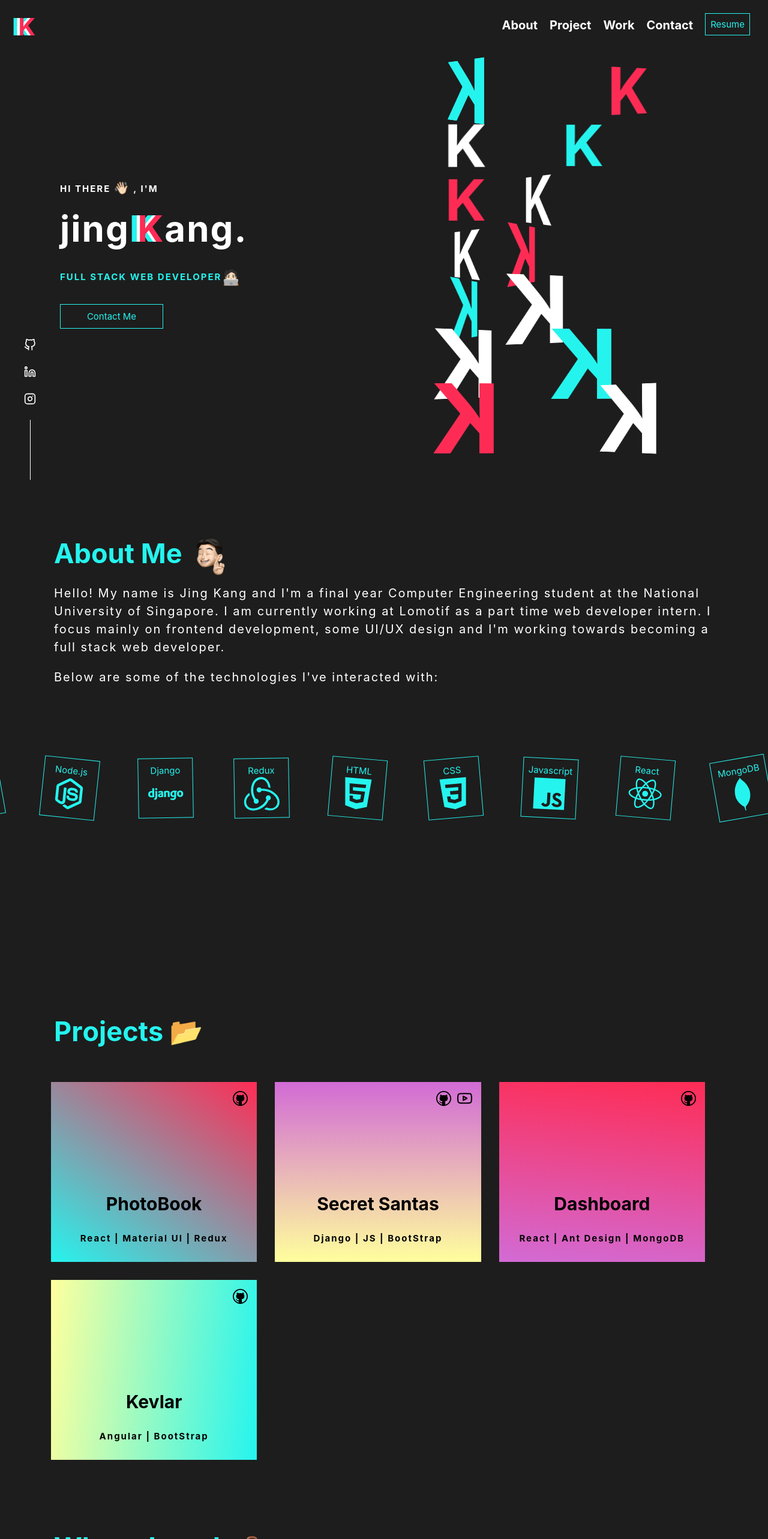
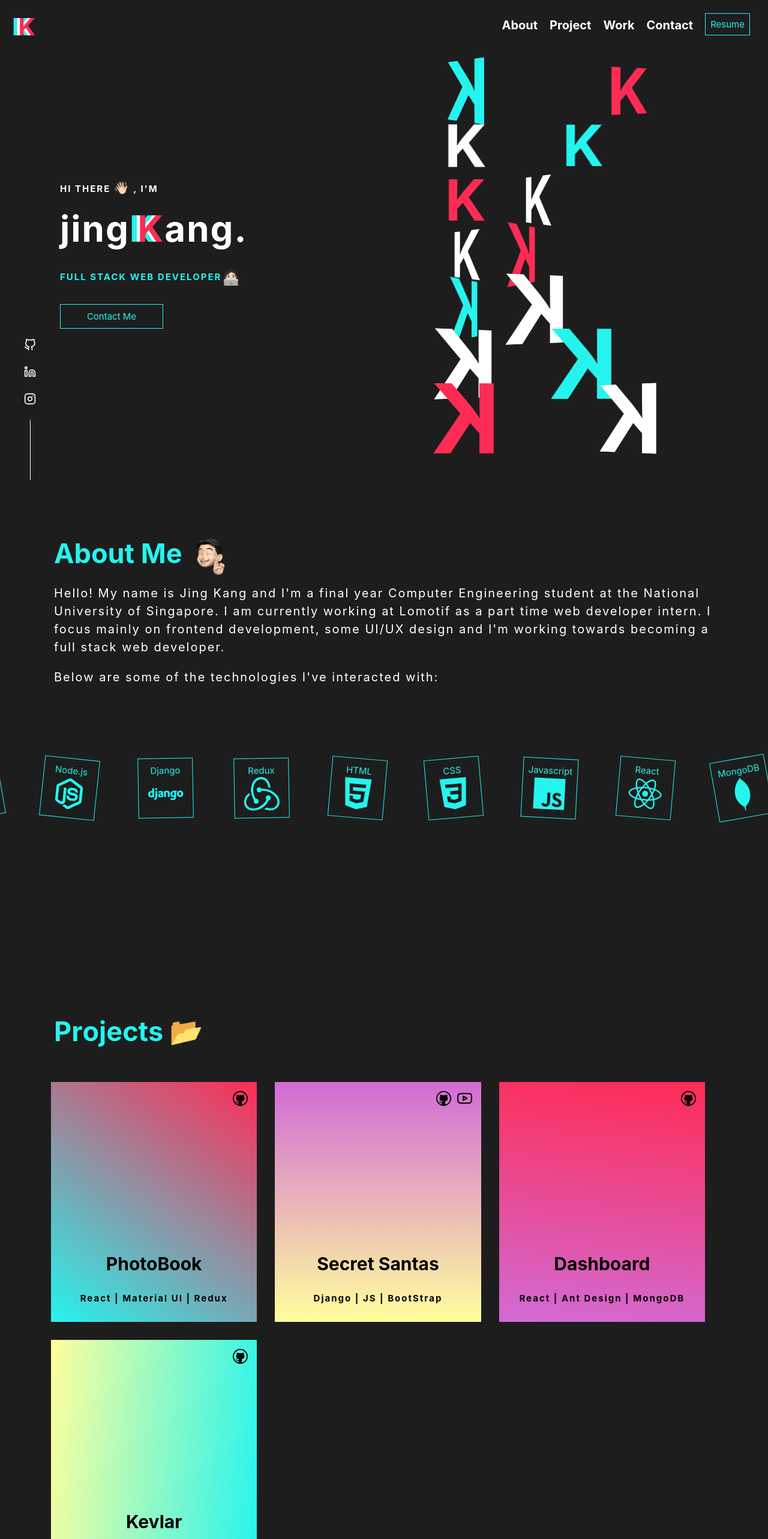
Before and after one commit to jingkang97/ngjingkang, a React (Create React App) app: page / in a window 1280 px wide. Shown: the top 2566 px of the page at 60% size. Built offline with nearby package versions, Linux system fonts and the light colour scheme.

Commit message:
fix: height of projects

```diff
--- a/src/components/Projects/styles.css
+++ b/src/components/Projects/styles.css
@@ -4,7 +4,7 @@ a {
 }
 .work {
   width: 100%;
-  height: 300px;
+  height: 400px;
   background: linear-gradient(
     36deg,
     rgba(37, 244, 238, 1) 0%,
@@ -22,7 +22,7 @@ a {
 
 .work-one {
   width: 100%;
-  height: 300px;
+  height: 400px;
   background: linear-gradient(
     180deg,
     rgba(210, 107, 213, 1) 0%,
@@ -41,7 +41,7 @@ a {
 
 .work-two {
   width: 100%;
-  height: 300px;
+  height: 400px;
   background: linear-gradient(
     6deg,
     rgba(210, 107, 213, 1) 0%,
@@ -59,7 +59,7 @@ a {
 }
 .work-three {
   width: 100%;
-  height: 300px;
+  height: 400px;
   background: linear-gradient(
     276deg,
     rgba(37, 244, 238, 1) 0%,
@@ -77,7 +77,7 @@ a {
 }
 .work-four {
   width: 100%;
-  height: 300px;
+  height: 400px;
   background: linear-gradient(
     36deg,
     rgba(37, 244, 238, 1) 0%,
@@ -94,7 +94,7 @@ a {
 
 .work:hover {
   width: 100%;
-  height: 300px;
+  /* height: 300px; */
   border: 2px solid #25f4ee;
   color: #25f4ee;
   background: transparent;
@@ -118,7 +118,7 @@ a {
 
 .work-one:hover {
   width: 100%;
-  height: 300px;
+  /* height: 300px; */
   border: 2px solid #25f4ee;
   color: #25f4ee;
   background: transparent;
@@ -126,7 +126,7 @@ a {
 
 .work-two:hover {
   width: 100%;
-  height: 300px;
+  /* height: 300px; */
   border: 2px solid #25f4ee;
   color: #25f4ee;
   background: transparent;
@@ -134,7 +134,7 @@ a {
 
 .work-three:hover {
   width: 100%;
-  height: 300px;
+  /* height: 300px; */
   border: 2px solid #25f4ee;
   color: #25f4ee;
   background: transparent;
```
